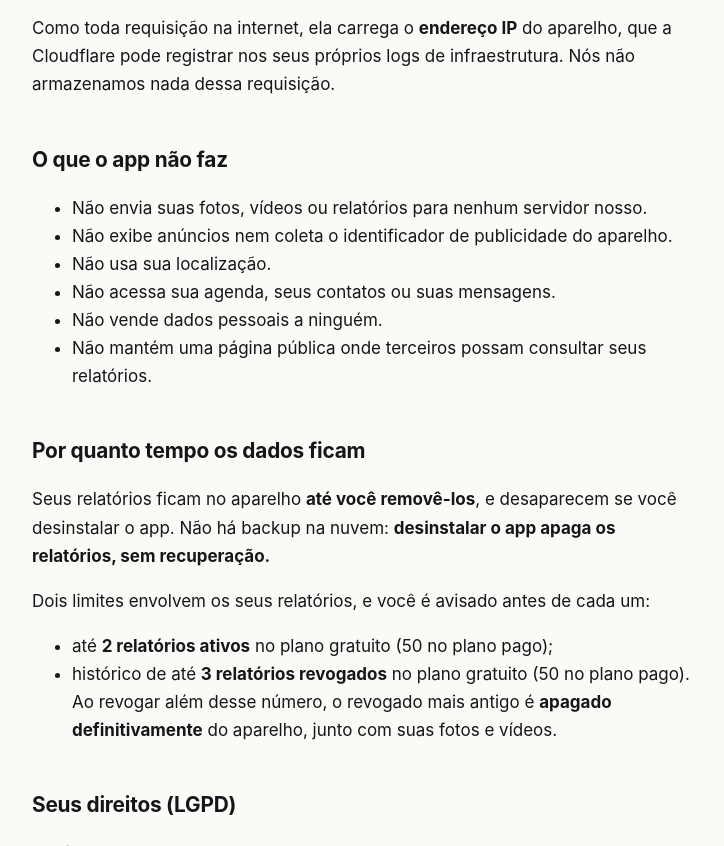
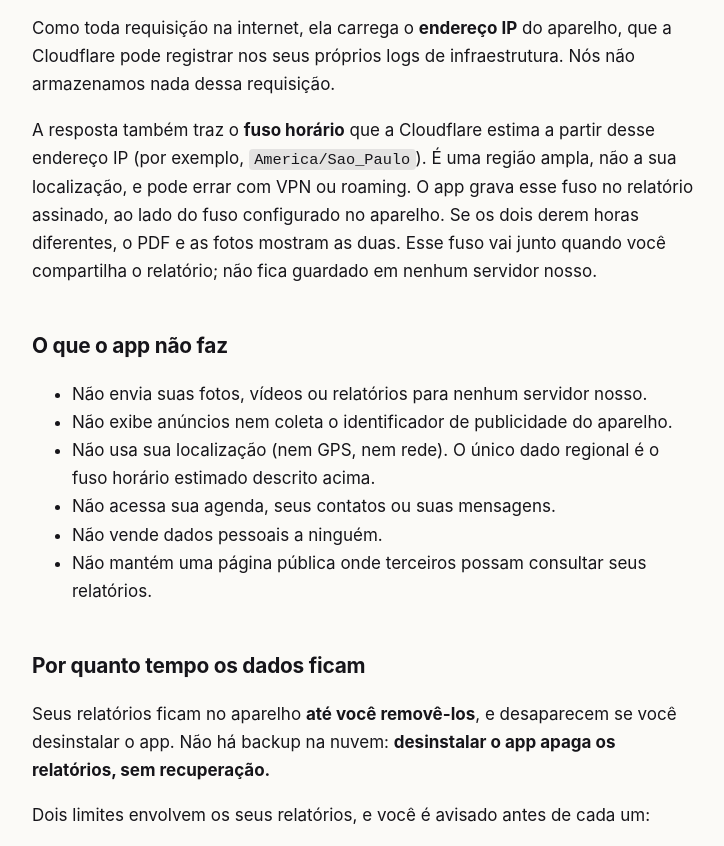
Before and after one commit to gil-papa/gil-papa.github.io, a plain HTML site: page privacidade.html in a window 1280 px wide. Shown: the part 1948-2794 px from the top of the page, without its empty margins (276-1000 px from the left). Drawn offline with Linux system fonts and the light colour scheme.

Commit message:
Atualizar a política: fuso horário estimado pelo serviço de horário (#2)
Gerada por tools/site/build_site.py a partir de loja/politica-de-privacidade.md
(tcg-verification #183). Muda só privacidade.html: data de atualização, um
parágrafo sobre o fuso que a Cloudflare estima pelo IP e que vai no relatório
assinado, e o item "Não usa sua localização" passa a citar essa exceção.
index.html e README.md não mudam; nenhum arquivo é removido, e o endereço
continua o mesmo declarado no Play Console.

Co-authored-by: Claude Opus 5.5 <noreply@anthropic.com>

```diff
--- a/privacidade.html
+++ b/privacidade.html
@@ -37,7 +37,7 @@ footer { margin-top: 4rem; padding-top: 1.5rem; border-top: 1px solid var(--linh
 <body>
 <main>
 <h1>Política de Privacidade — Relatório de Conservação TCG</h1>
-<p><strong>Última atualização: 10 de setembro de 2026</strong></p>
+<p><strong>Última atualização: 20 de outubro de 2026</strong></p>
 <hr>
 <h2>O que este app faz</h2>
 <p>O app produz relatórios visuais do estado de conservação de cartas colecionáveis: fotos e um vídeo curto da carta, com data e hora assinadas, reunidos num arquivo que você pode enviar a outra pessoa.</p>
@@ -65,11 +65,12 @@ footer { margin-top: 4rem; padding-top: 1.5rem; border-top: 1px solid var(--linh
 <h3>Serviço de horário assinado</h3>
 <p>Ao finalizar um relatório, o app pede um horário assinado a um serviço nosso hospedado na Cloudflare. <strong>Esse pedido não leva nenhum dado do relatório</strong> — nem a foto, nem o nome da carta, nem a sua conta. Ele pede um horário e recebe um horário assinado de volta.</p>
 <p>Como toda requisição na internet, ela carrega o <strong>endereço IP</strong> do aparelho, que a Cloudflare pode registrar nos seus próprios logs de infraestrutura. Nós não armazenamos nada dessa requisição.</p>
+<p>A resposta também traz o <strong>fuso horário</strong> que a Cloudflare estima a partir desse endereço IP (por exemplo, <code>America/Sao_Paulo</code>). É uma região ampla, não a sua localização, e pode errar com VPN ou roaming. O app grava esse fuso no relatório assinado, ao lado do fuso configurado no aparelho. Se os dois derem horas diferentes, o PDF e as fotos mostram as duas. Esse fuso vai junto quando você compartilha o relatório; não fica guardado em nenhum servidor nosso.</p>
 <h2>O que o app <strong>não</strong> faz</h2>
 <ul>
 <li>Não envia suas fotos, vídeos ou relatórios para nenhum servidor nosso.</li>
 <li>Não exibe anúncios nem coleta o identificador de publicidade do aparelho.</li>
-<li>Não usa sua localização.</li>
+<li>Não usa sua localização (nem GPS, nem rede). O único dado regional é o fuso horário estimado descrito acima.</li>
 <li>Não acessa sua agenda, seus contatos ou suas mensagens.</li>
 <li>Não vende dados pessoais a ninguém.</li>
 <li>Não mantém uma página pública onde terceiros possam consultar seus relatórios.</li>
```
